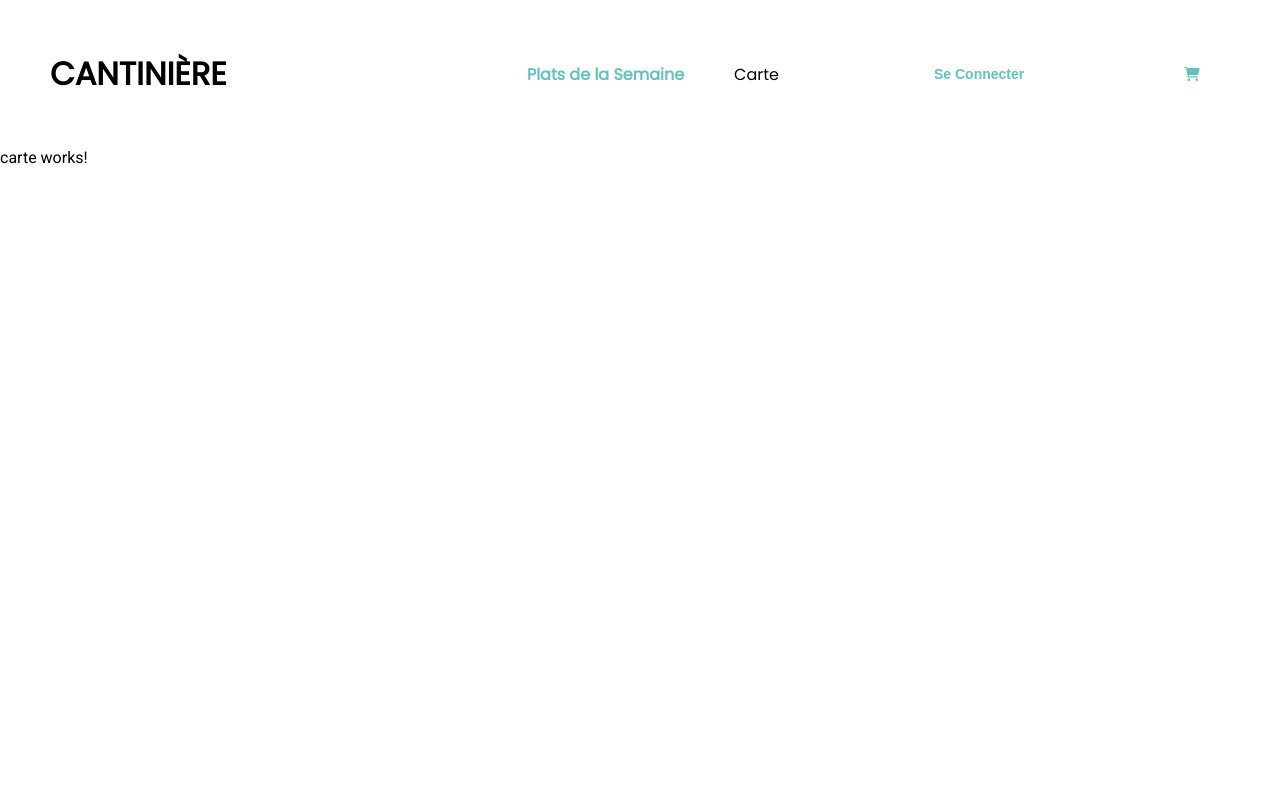
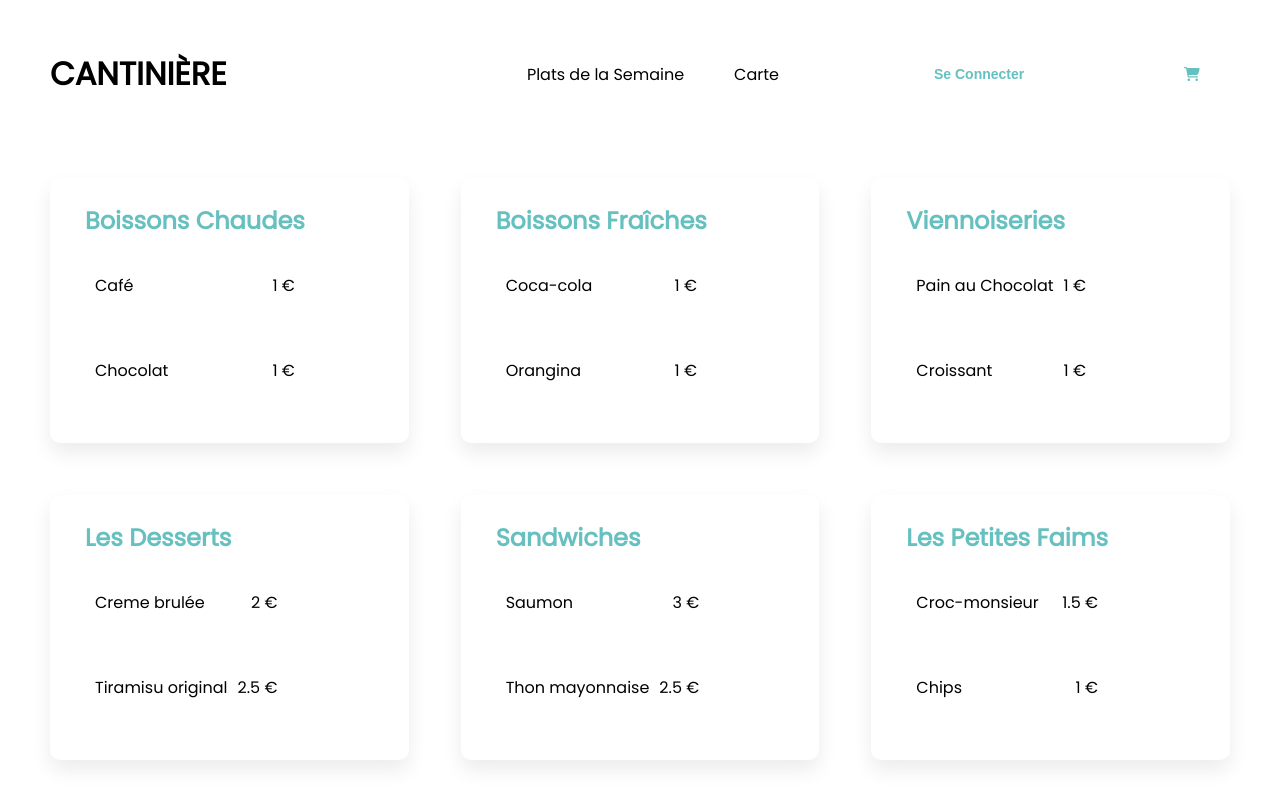
Before and after one commit to wassimouricha/Projet_cantiniere, an Angular app: page /Cartes in a window 1280 px wide. Shown: the top 800 px of the page. Built offline with nearby package versions, Linux system fonts and the light colour scheme.

Commit message:
card page added

```diff
--- a/src/app/components/carte/carte.component.css
+++ b/src/app/components/carte/carte.component.css
@@ -0,0 +1,96 @@
+.container{
+    display: flex;
+    justify-content: center;
+    align-items: center;
+    padding: 20px 40px;
+}
+
+.wrap{
+    display: grid;
+    gap: 2em;
+    grid-template-columns: repeat(2, 1fr);
+}
+
+
+.price{
+    padding-left: 10px;
+}
+
+
+.card{
+    display: flex;
+    margin: 10px;
+    padding: 10px;
+    background: #fff;
+    box-shadow: 0 10px 20px rgba(0, 0, 0, 0.08);
+    border-radius: 10px;
+    justify-content: space-between;
+    align-items: center;
+    overflow: hidden;
+    transition: 0.25s;
+}
+
+.card-int{
+    display: flex;
+    margin: 10px;
+    padding: 10px;
+    justify-content: space-between;
+    align-items: center;
+    overflow: hidden;
+    transition: 0.25s;
+    text-align: start;
+}
+
+.card:hover{
+    box-shadow: none;
+}
+
+.card .content {
+    padding: 15px;
+}
+
+.card .content p{
+    font-family: 'Poppins';
+    margin: 15px 0;
+}
+.card .content a{
+    position: relative;
+    font-family: 'Poppins';
+    list-style: none;
+    text-decoration: none;
+    color: #66c0c0;
+    padding: 0 10px;
+    cursor: default;
+}
+.card .content a::after{
+content: "";
+position: absolute;
+background-color: #66c0c0;
+height: 3px;
+width: 0;
+left: 0;
+bottom: -5px;
+transition: 0.3s;
+}
+
+.card .content a:hover::after{
+   width: 100%;
+}
+
+@media screen and (min-width: 1100px) {
+
+    .wrap{
+        grid-template-columns: repeat(3, 1fr);
+    }
+
+
+}
+
+@media screen and (max-width: 650px) {
+
+    .wrap{
+        grid-template-columns: repeat(auto-fit, minmax(250px, 1fr));
+    }
+
+
+}
--- a/src/app/components/carte/carte.component.html
+++ b/src/app/components/carte/carte.component.html
@@ -1,3 +1,80 @@
 <!-- Navbar -->
 <app-navbar></app-navbar>
-<p>carte works!</p>
+<div class="container">
+    <div class="wrap">
+        <div class="card">
+            <div class="content">
+                <h2><a>Boissons Chaudes</a></h2>
+                <div class="card-int">
+                    <p> Café </p>  <p class="price">1 €</p>
+                </div>
+                <div class="card-int">
+                    <p> Chocolat </p>  <p class="price">1 €</p>
+                </div>
+            </div>
+        </div>
+        <div class="card">
+            <div class="content">
+                <h2><a>Boissons Fraîches</a></h2>
+                <div class="card-int">
+                    <p> Coca-cola </p>  <p class="price">1 €</p>
+                </div>
+                <div class="card-int">
+                    <p> Orangina </p>  <p class="price">1 €</p>
+                </div>
+            </div>
+        </div>
+        <div class="card">
+            <div class="content">
+                <h2><a>Viennoiseries</a></h2>
+                <div class="card-int">
+                    <p>Pain au Chocolat</p>  <p class="price">1 €</p>
+                </div>
+                <div class="card-int">
+                    <p>Croissant </p>  <p class="price">1 €</p>
+                </div>
+            </div>
+        </div>
+        <div class="card">
+            <div class="content">
+                <h2><a>Les Desserts</a></h2>
+                <div class="card-int">
+                    <p> Creme brulée </p>  <p class="price">2 €</p>
+                </div>
+                <div class="card-int">
+                    <p> Tiramisu original </p>  <p class="price">2.5 €</p>
+                </div>
+            </div>
+        </div>
+        <div class="card">
+            <div class="content">
+                <h2><a>Sandwiches</a></h2>
+                <div class="card-int">
+                    <p> Saumon </p>  <p class="price">3 €</p>
+                </div>
+                <div class="card-int">
+                    <p> Thon mayonnaise </p>  <p class="price">2.5 €</p>
+                </div>
+            </div>
+        </div>
+        <div class="card">
+            <div class="content">
+                <h2><a>Les Petites Faims</a></h2>
+                <div class="card-int">
+                    <p> Croc-monsieur </p>  <p class="price">1.5 €</p>
+                </div>
+                <div class="card-int">
+                    <p>Chips </p>  <p class="price">1 €</p>
+                </div>
+            </div>
+        </div>
+        <div class="card">
+            <div class="content">
+                <h2><a>Les Formules Midi</a></h2>
+                <div class="card-int">
+                    <p> Plat + Boisson Fraiche + Dessert </p>  <p class="price">6 €</p>
+                </div>
+            </div>
+        </div>
+    </div>
+</div>
--- a/src/app/components/navbar/navbar.component.css
+++ b/src/app/components/navbar/navbar.component.css
@@ -51,8 +51,10 @@ body{
     justify-content: center;
 
 }
-
-.nav-links ul li .activelist{
+.nav-links ul li a{
+    transition:  0.25s ease-in-out;
+}
+.nav-links ul li a:hover{
 color: #66c0c0;
 font-weight: 600;
 
--- a/src/app/components/navbar/navbar.component.html
+++ b/src/app/components/navbar/navbar.component.html
@@ -5,7 +5,7 @@
     <a routerLink="/Home" class="logo">CANTINIÈRE</a>
     <div class="nav-links">
         <ul>
-            <li ><a href="#" class="activelist">Plats de la Semaine</a></li>
+            <li ><a href="#">Plats de la Semaine</a></li>
             <li><a routerLink="/Cartes">Carte</a></li>
                 <a href="#"><button type="button" class=" btn--border btn-read btn--animated">Se  Connecter</button></a>
                     <!-- pour appeler une icone fontawesome en html angular -->
```
